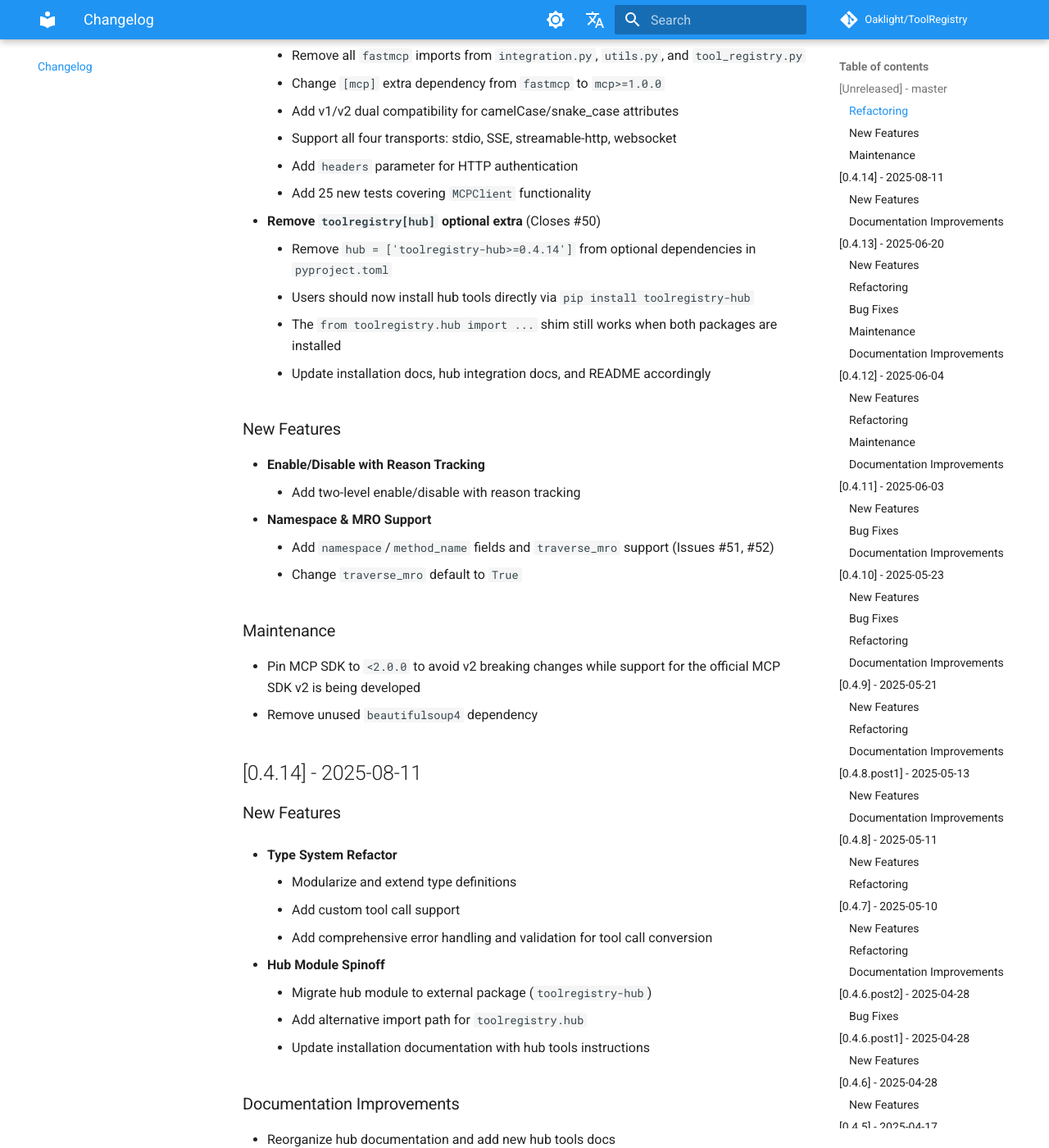
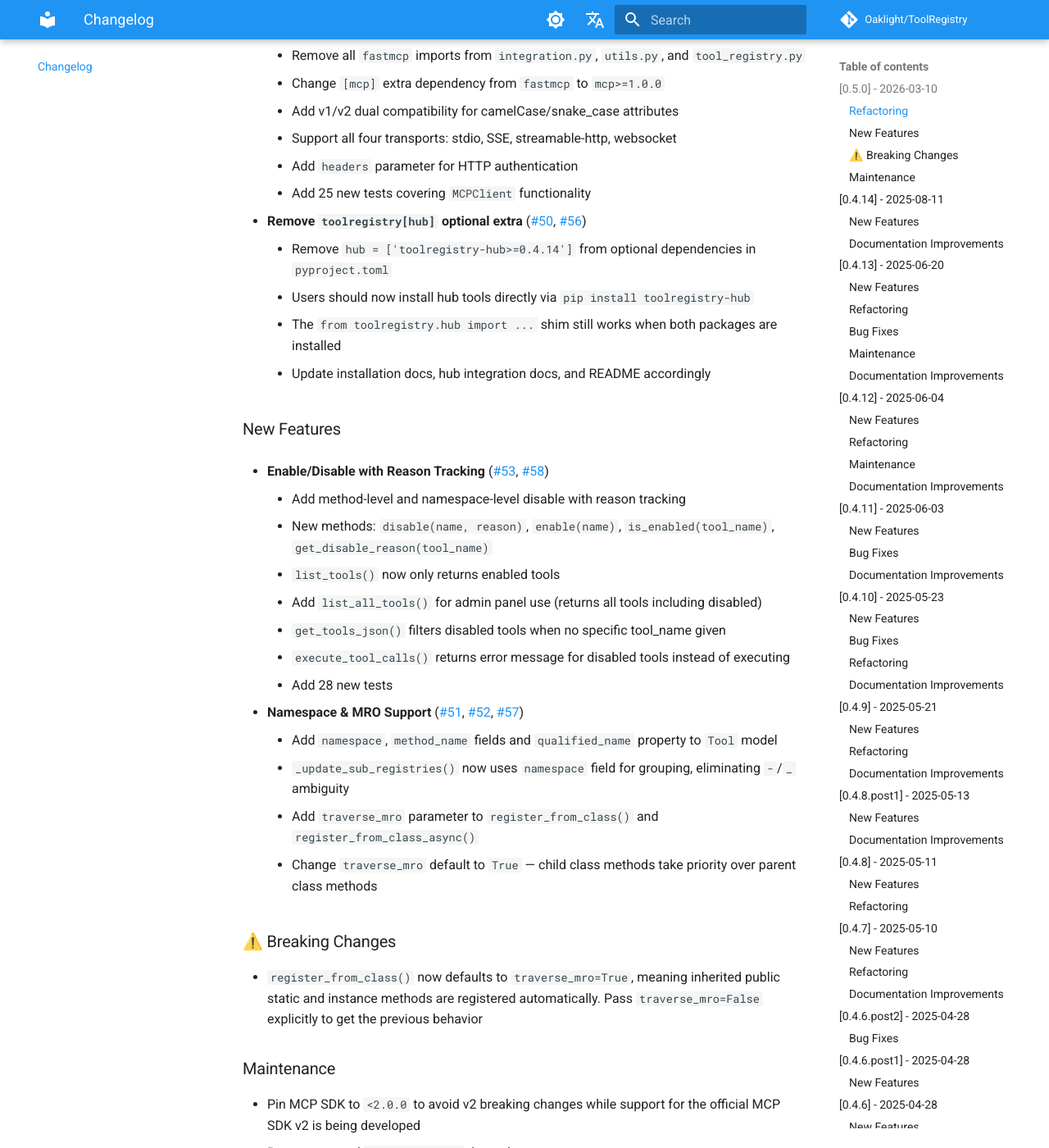
Before and after one commit to Oaklight/ToolRegistry, an MkDocs documentation site: the page built from docs/changelog.md, in a window 1280 px wide and 1400 px high, scrolled down 410 px. Shown: the whole window at 82% size. Built offline with MkDocs 1.6.1 and Material for MkDocs 9.7.7, drawn with Linux system fonts in a browser that asks for light colours; comment, search, counter and statistics services are not loaded; some of the changed text lies outside the part shown.

Commit message:
docs: update changelog for v0.5.0 release with PR references

```diff
--- a/docs/changelog.md
+++ b/docs/changelog.md
@@ -10,11 +10,11 @@
 
 This page documents all notable changes to the ToolRegistry project since the first release.
 
-## [Unreleased] - master
+## [0.5.0] - 2026-03-10
 
 ### Refactoring
 
-- **MCP Client Decoupled from fastmcp** (Closes #64)
+- **MCP Client Decoupled from fastmcp** ([#64](../../issues/64), [#65](../../pull/65))
 	- Create `MCPClient` adapter in `mcp/client.py` using the official `mcp` SDK
 	- Remove all `fastmcp` imports from `integration.py`, `utils.py`, and `tool_registry.py`
 	- Change `[mcp]` extra dependency from `fastmcp` to `mcp>=1.0.0`
@@ -23,7 +23,7 @@
 	- Add `headers` parameter for HTTP authentication
 	- Add 25 new tests covering `MCPClient` functionality
 
-- **Remove `toolregistry[hub]` optional extra** (Closes #50)
+- **Remove `toolregistry[hub]` optional extra** ([#50](../../issues/50), [#56](../../pull/56))
 	- Remove `hub = ['toolregistry-hub>=0.4.14']` from optional dependencies in `pyproject.toml`
 	- Users should now install hub tools directly via `pip install toolregistry-hub`
 	- The `from toolregistry.hub import ...` shim still works when both packages are installed
@@ -31,11 +31,24 @@
 
 ### New Features
 
-- **Enable/Disable with Reason Tracking**
-	- Add two-level enable/disable with reason tracking
-- **Namespace & MRO Support**
-	- Add `namespace`/`method_name` fields and `traverse_mro` support (Issues #51, #52)
-	- Change `traverse_mro` default to `True`
+- **Enable/Disable with Reason Tracking** ([#53](../../issues/53), [#58](../../pull/58))
+	- Add method-level and namespace-level disable with reason tracking
+	- New methods: `disable(name, reason)`, `enable(name)`, `is_enabled(tool_name)`, `get_disable_reason(tool_name)`
+	- `list_tools()` now only returns enabled tools
+	- Add `list_all_tools()` for admin panel use (returns all tools including disabled)
+	- `get_tools_json()` filters disabled tools when no specific tool_name given
+	- `execute_tool_calls()` returns error message for disabled tools instead of executing
+	- Add 28 new tests
+
+- **Namespace & MRO Support** ([#51](../../issues/51), [#52](../../issues/52), [#57](../../pull/57))
+	- Add `namespace`, `method_name` fields and `qualified_name` property to `Tool` model
+	- `_update_sub_registries()` now uses `namespace` field for grouping, eliminating `-`/`_` ambiguity
+	- Add `traverse_mro` parameter to `register_from_class()` and `register_from_class_async()`
+	- Change `traverse_mro` default to `True` — child class methods take priority over parent class methods
+
+### ⚠️ Breaking Changes
+
+- `register_from_class()` now defaults to `traverse_mro=True`, meaning inherited public static and instance methods are registered automatically. Pass `traverse_mro=False` explicitly to get the previous behavior
 
 ### Maintenance
 
```
